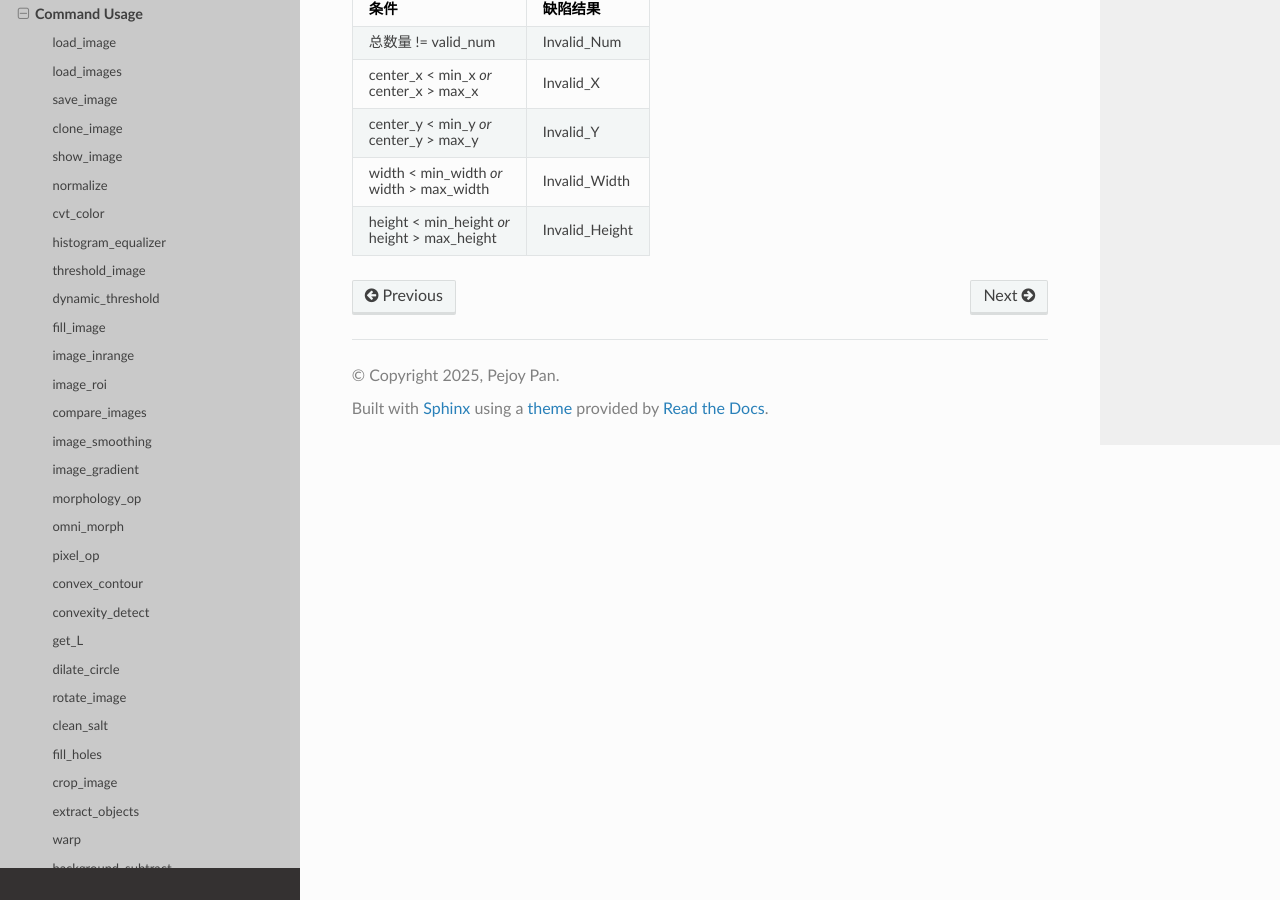
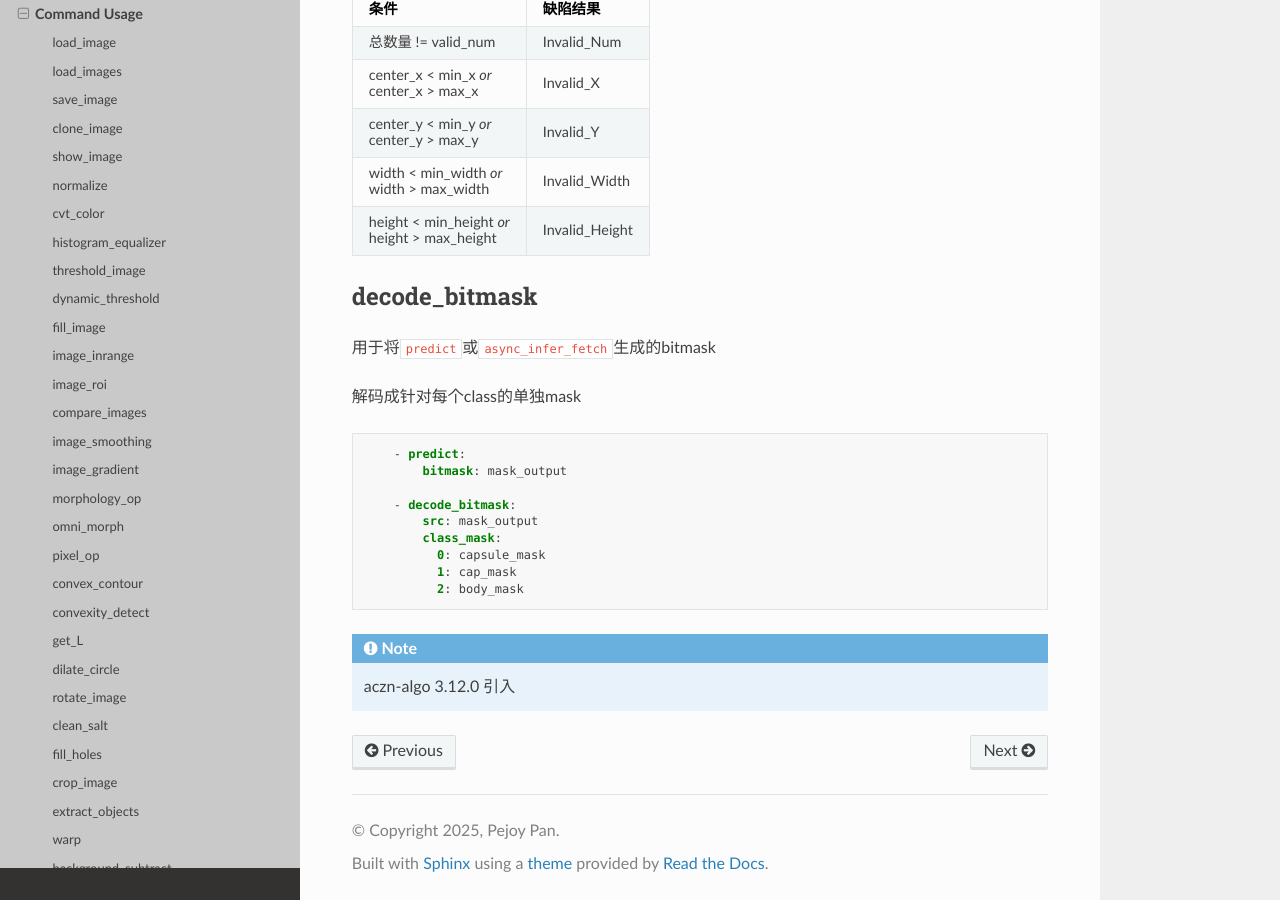
Before and after one commit to pejoypan/aczn-algo-docs, a Sphinx documentation site: the page built from docs/source/common/command-docs.md, in a window 1280 px wide and 900 px high, scrolled down 18655 px. Built offline with Sphinx 7.4.7 and the Read the Docs theme 3.1.0, drawn with Linux system fonts in a browser that asks for light colours.

Commit message:
update some docs

````diff
--- a/docs/source/common/command-docs.md
+++ b/docs/source/common/command-docs.md
@@ -824,3 +824,25 @@ detection_box_validator:
 | center_y < min_y *or*<br />center_y > max_y       | Invalid_Y      |
 | width < min_width *or*<br />width > max_width     | Invalid_Width  |
 | height < min_height *or*<br />height > max_height | Invalid_Height |
+
+## decode_bitmask
+
+用于将`predict`或`async_infer_fetch`生成的bitmask
+
+解码成针对每个class的单独mask
+
+```yaml
+    - predict:
+        bitmask: mask_output
+
+    - decode_bitmask:
+        src: mask_output
+        class_mask:
+          0: capsule_mask
+          1: cap_mask
+          2: body_mask
+```
+
+```{note}
+aczn-algo 3.12.0 引入
+```
````
Also changed, not shown: docs/source/common/unified-interface.md (added, +15 -0 lines), docs/source/deeplearning/predict-command-tutorial.md (+10 -0 lines).
